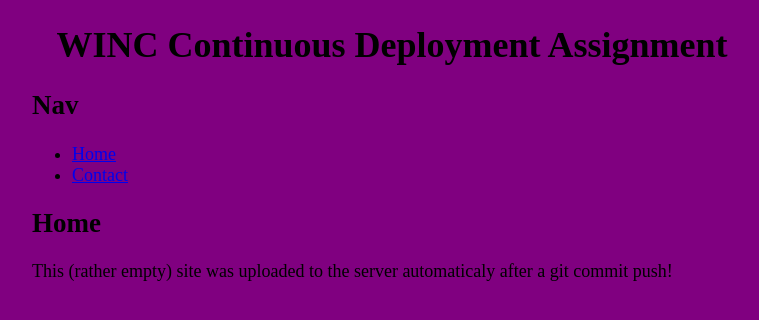
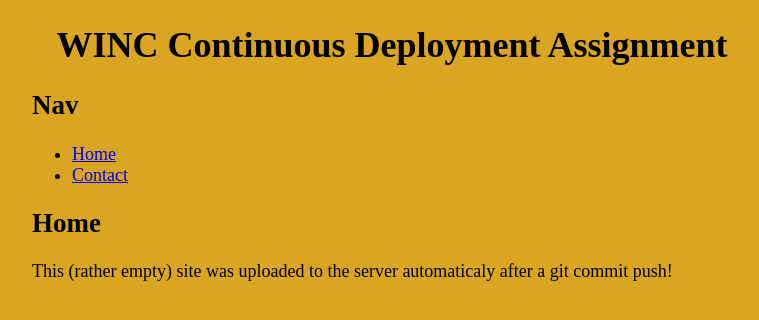
Before and after one commit to Mark-NB/winc-backend-final, a Flask app: page / in a window 1280 px wide. Shown: the top 320 px of the page, without its empty margins (248-1007 px from the left). Run offline with Flask 2, Linux system fonts and the light colour scheme.

Commit message:
day 2 CD 1

```diff
--- a/static/style.css
+++ b/static/style.css
@@ -2,7 +2,7 @@ body {
     margin: 0 auto;
     max-width: 720px;
     font-size: 18px;
-    background-color: purple
+    background-color: goldenrod
 }
 
 h1 {
```
Also changed, not shown: .github/workflows/run-tests.yml.
